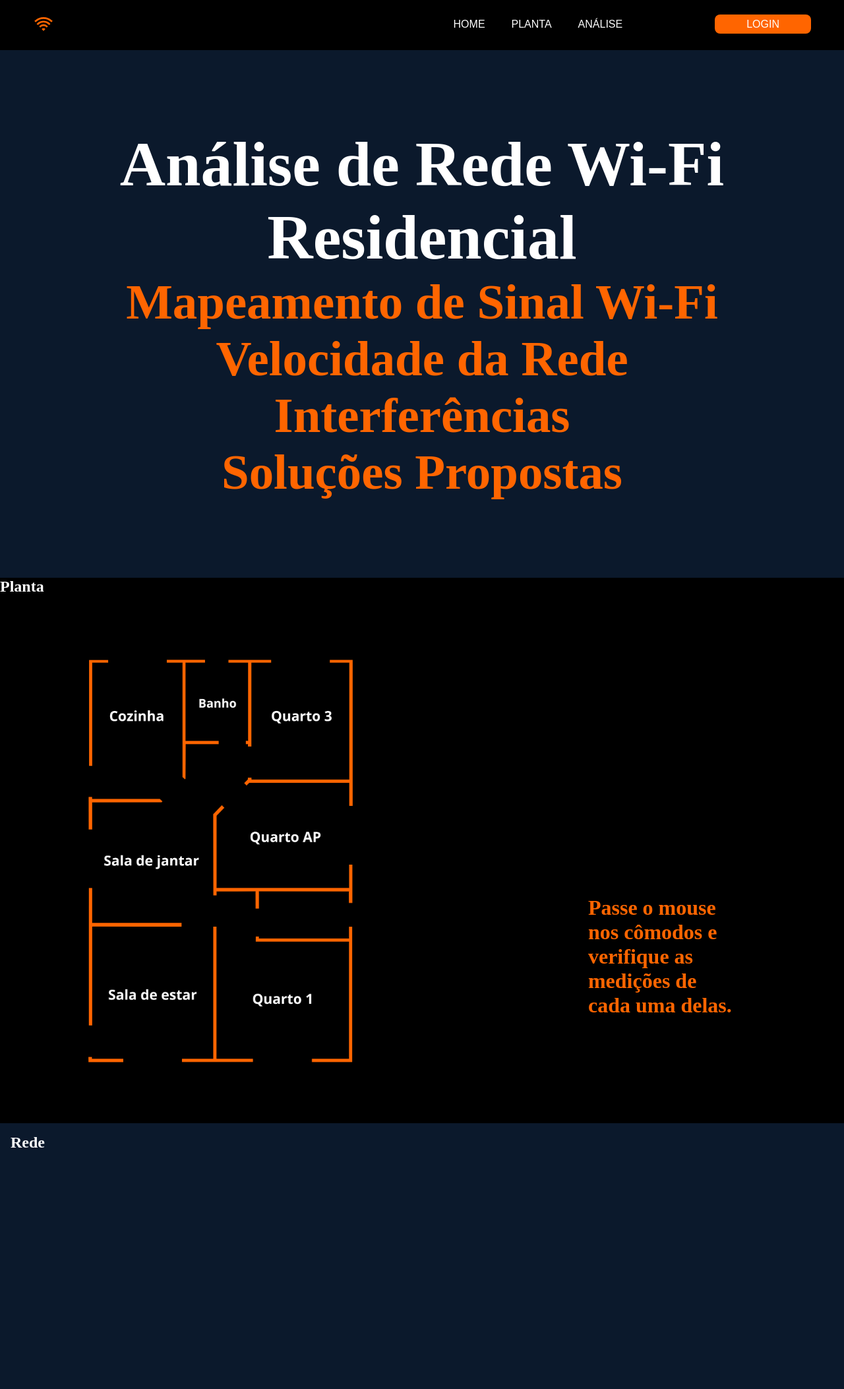
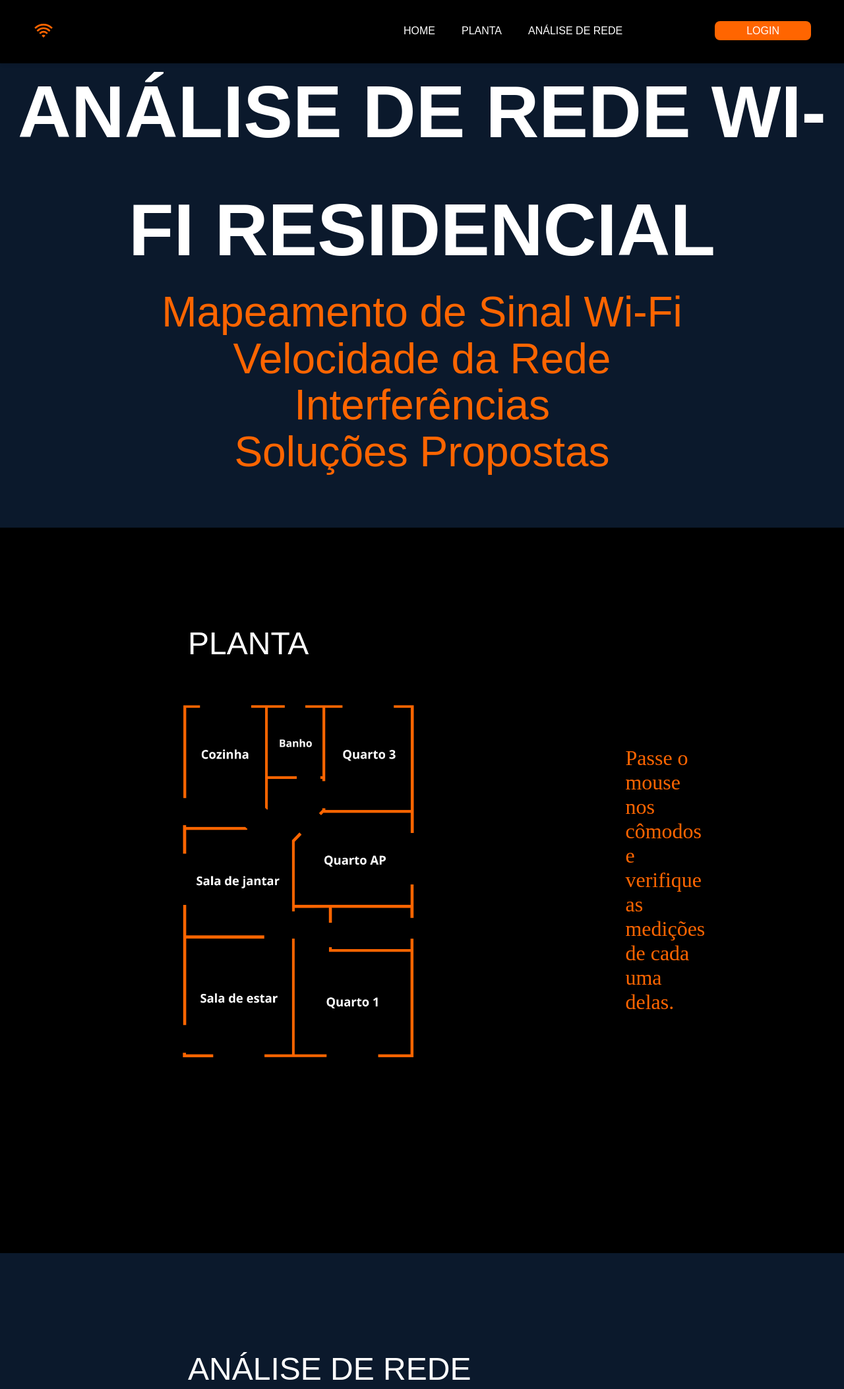
Before and after one commit to RaayaneCustodio/projeto, a website: page index.html in a window 1280 px wide. Shown: the top 2106 px of the page at 66% size. Drawn offline with Linux system fonts and the light colour scheme; a web font is replaced by a local one.

Commit message:
header fixado e mudança de fonte nos títulos

```diff
--- a/index.html
+++ b/index.html
@@ -4,7 +4,6 @@
 <head>
     <meta charset="UTF-8" />
     <meta name="viewport" content="width=device-width, initial-scale=1.0" />
-    <link rel="preconnect" href="https://fonts.googleapis.com/" />
     <link rel="stylesheet" href="./styles/style.css" />
     <link rel="stylesheet" href="./styles/mobile.css" />
 
@@ -22,7 +21,7 @@
         <ul class="header-menu">
             <li class="menu-item"><a href="#introducao">Home</a></li>
             <li class="menu-item"><a href="#planta">Planta</a></li>
-            <li class="menu-item"><a href="#analise">Análise</a></li>
+            <li class="menu-item"><a href="#analise">Análise de rede</a></li>
             <li><a class="login" href="">Login</a></li>
         </ul>
     </nav>
@@ -37,24 +36,24 @@
                 <h3>Soluções Propostas</h3>
             </div>
           </section>
-            <section class="planta-container">
+            <section class="planta-container" id="planta">
               <div class="content-planta">
                   <div>
                       <h2>Planta</h2>
                   </div>
-                  <div class="content-planta-flexbox">
+                  <div class="planta-img-container">
                       <img src="./images/planta.png" />
-                      <h1>
+                      <p>
                           Passe o mouse nos cômodos e verifique as medições de cada uma
                           delas.
-                      </h1>
+                      </p>
                   </div>
               </div>
             </section>
-            <section class="rede-container">
-              <div class="content-rede">
+            <section class="analise-container" id="analise">
+              <div class="content-analise">
                   <div>
-                      <h2>Rede</h2>
+                      <h2>Análise de rede</h2>
                   </div>
               </div>
             </section>
--- a/styles/style.css
+++ b/styles/style.css
@@ -30,13 +30,19 @@ a {
 }
 
 .menu-bg {
+    display: flex;
+    align-items: center;
+    justify-content: space-between;
+    position: fixed;
+    top: 0;
+    left: 0;
+    right: 0;
     background-color: var(--cor-footer);
+    padding: 30px 50px;
+    box-shadow: 0 2px 5px rgba(0, 0, 0, 0.1);
+    z-index: 1000;
     font: 400 1rem/1.15rem "Yrsa", sans-serif;
     text-transform: uppercase;
-    display: flex;
-    justify-content: space-between;
-    align-items: center;
-    padding: 20px 50px;
 }
 
 .header-menu {
@@ -74,9 +80,11 @@ a {
     color: #FF6500;
 }
 
+.home-container{
+    background-color: var(--cor-home);
+}
 .content-home{
     min-height: 100vh;
-    background-color: var(--cor-home);
     display: flex;
     flex-direction: column;
     justify-content: center;
@@ -86,41 +94,47 @@ a {
 
 .content-home h1{
   color: var(--cor-fonte-home);
+  font: 700 7rem/1.6 "Markazi Text", sans-serif;
+  text-transform: uppercase;
+
 }
 
 .content-home h3 {
     color: var(--cor-fonte-home2);
-  }
+    font: 400 4rem/1.1 "Markazi Text", sans-serif;
 
+}
 
-.content-planta{
+.planta-container{
+    background-color: var(--cor-planta);
     min-height: 100vh;
-    background-color: var(--cor-planta);
+    padding: 150px;
 }
 
 .content-planta img{
-    height: 80vh;
-    padding: 5rem;
+    height: 70vh;
+    padding: 50px 80px;
     width: auto;
 }
 
-
-.content-planta h1{
+.content-planta p{
     align-self: flex-end;
-    padding: 10rem;
+    padding: 8rem;
     color: var(--cor-fonte-planta);
     font-size: 2rem;
 }
 
 .content-planta h2{
+    font: 500 3rem/1.1 "Markazi Text", sans-serif;
+    text-transform: uppercase;
     display: flex;
     flex-direction: column;
     justify-content: center;
     color: var(--cor-fonte-home);
+    margin-left: 135px;
 }
 
-
- .content-planta-flexbox{
+ .planta-img-container{
     display: flex;
     justify-content: space-between;
     align-items: center;
@@ -128,12 +142,15 @@ a {
 
  }
 
-.content-rede{
+.content-analise{
     min-height: 100vh;
     background-color: var(--cor-analise);
     color: var(--cor-fonte-home);
+    padding: 150px;
 }
 
-.content-rede h2{
-    padding: 1rem;
+.content-analise h2{
+    font: 500 3rem/1.1 "Markazi Text", sans-serif;
+    text-transform: uppercase;
+    margin-left: 135px;
 }
```
